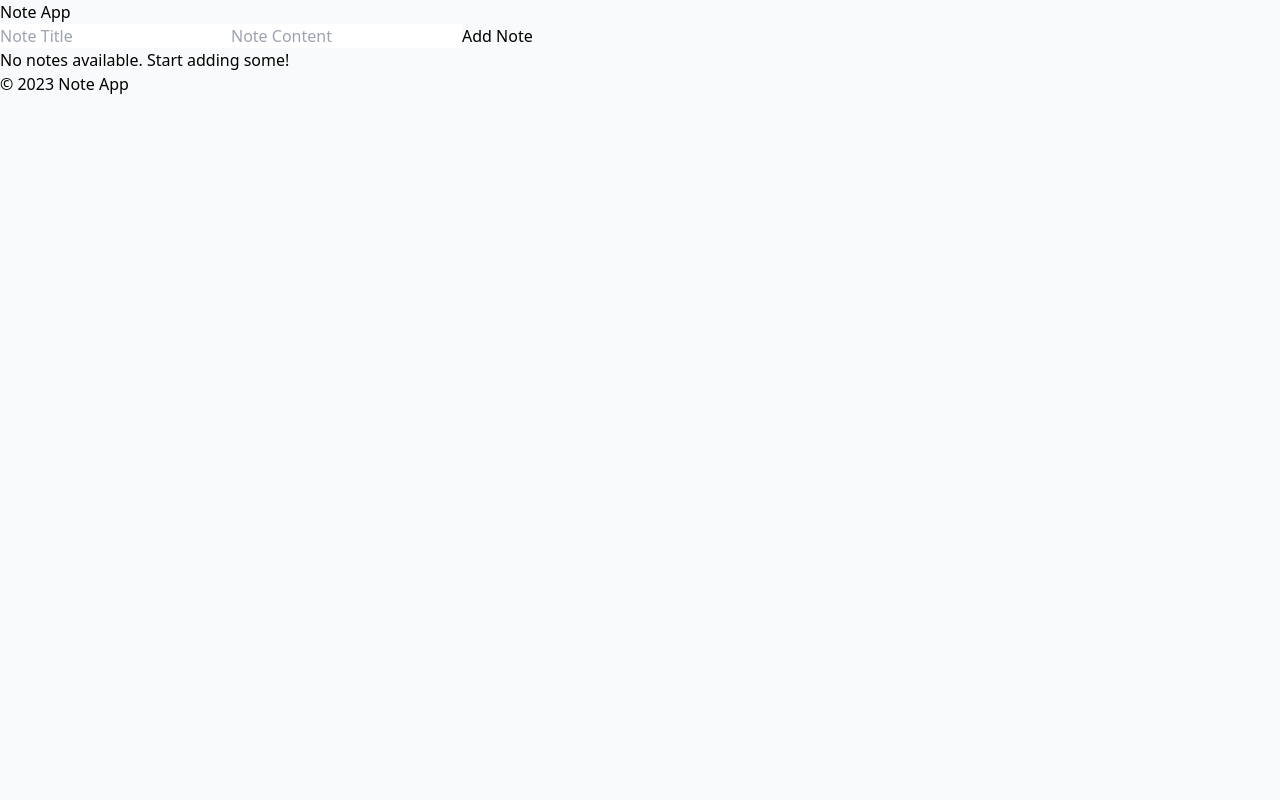
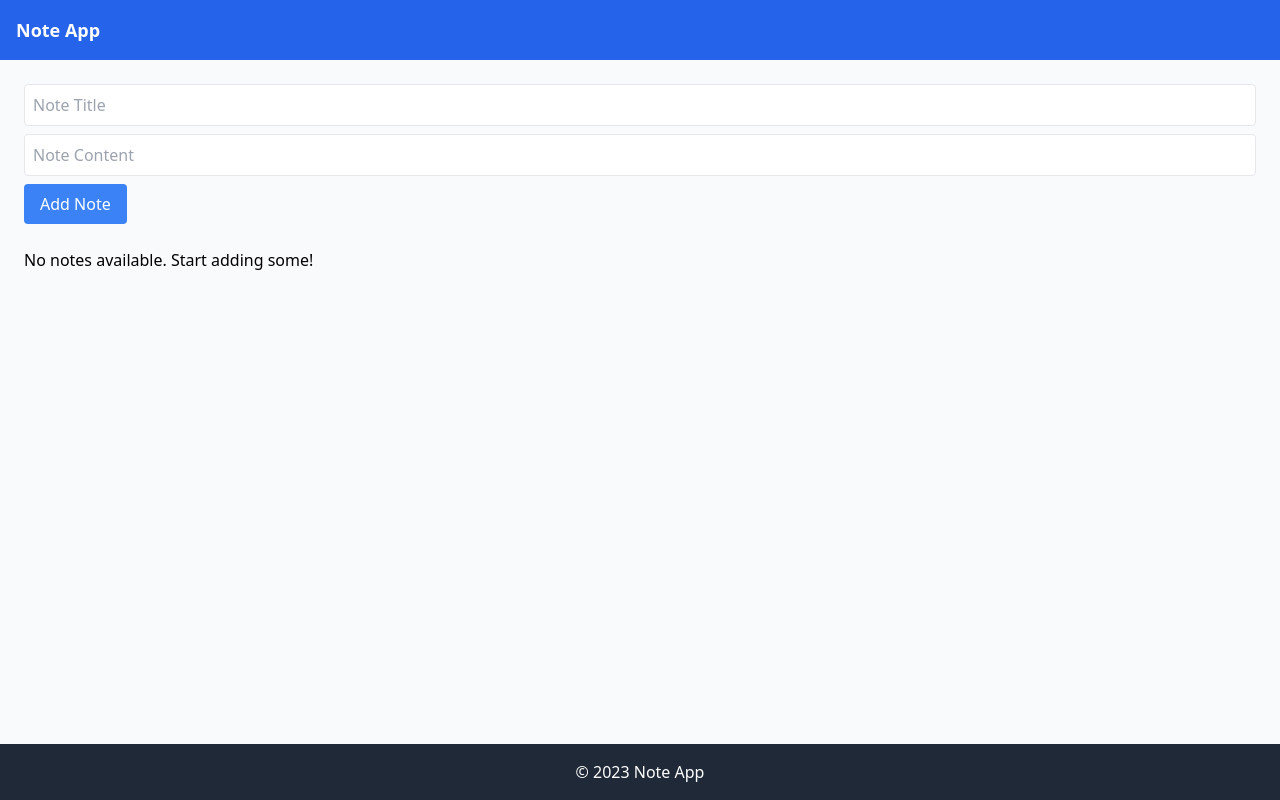
Before and after one commit to AmrElDessouki22/projectx, a Next.js app: page / in a window 1280 px wide. Built offline with nearby package versions, Linux system fonts and the light colour scheme.

Commit message:
Add tailwind.config.ts

```diff
--- /dev/null
+++ b/tailwind.config.ts
@@ -0,0 +1,13 @@
+import { Config } from 'tailwindcss'
+
+const config: Config = {
+  content: [
+    './src/**/*.{js,ts,jsx,tsx}',
+  ],
+  theme: {
+    extend: {},
+  },
+  plugins: [],
+}
+
+export default config
```
